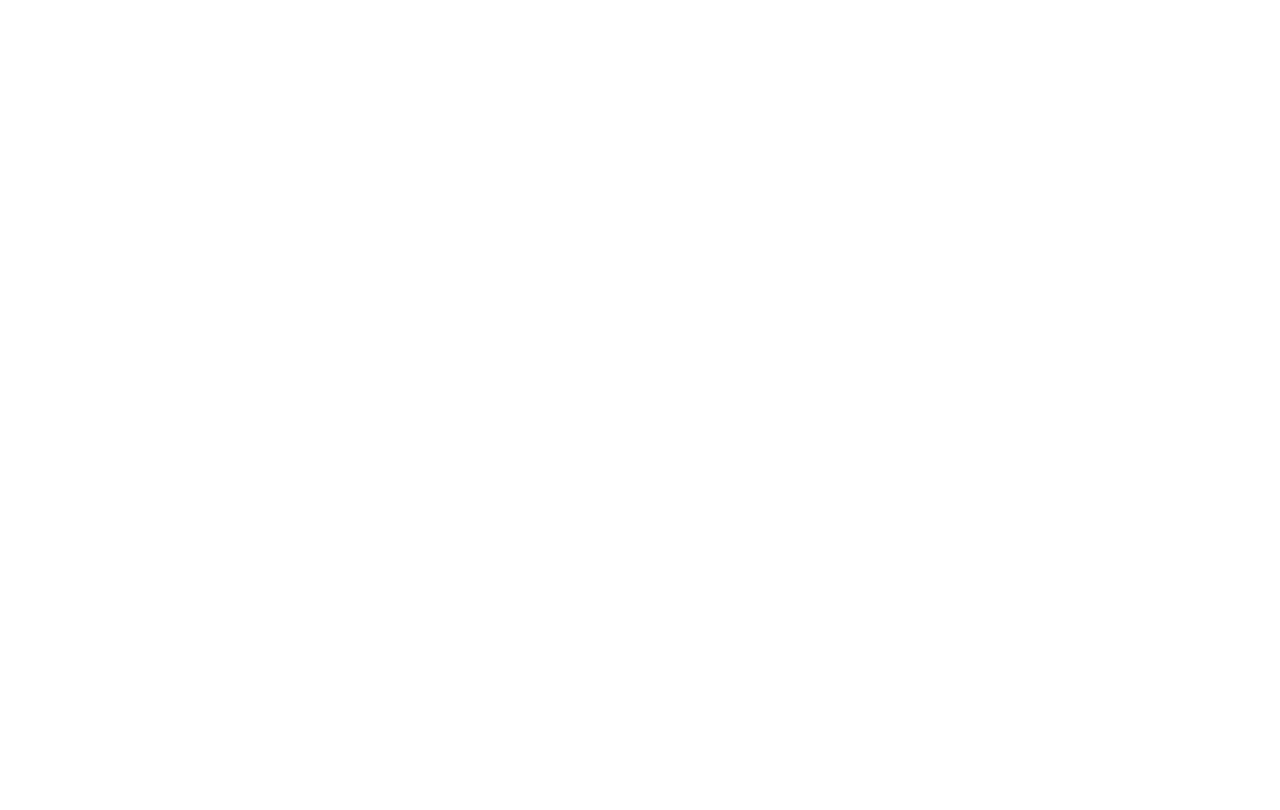
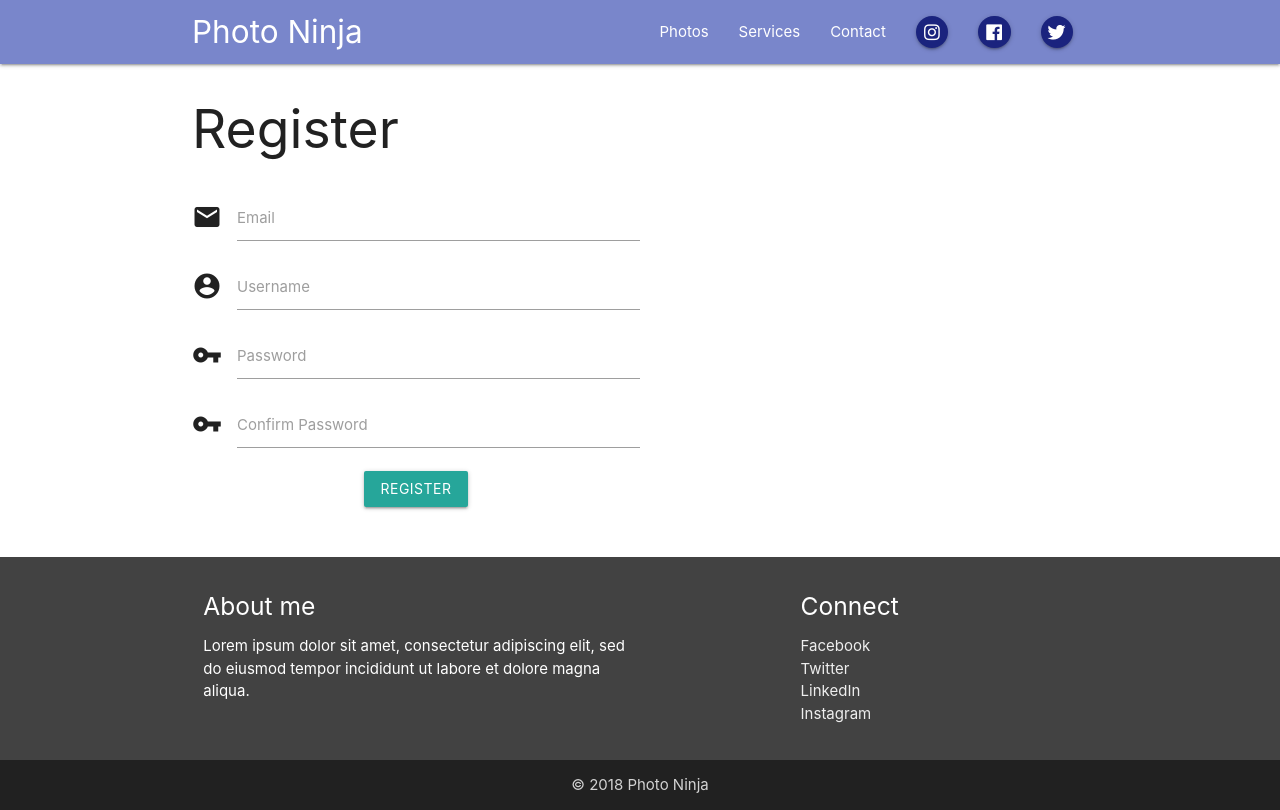
Before and after one commit to VedantParanjape/VJTICrackers, a Flask app: page /register in a window 1280 px wide. Before the commit the page is empty. Run offline with Flask 2, Linux system fonts and the light colour scheme; some libraries are stand-ins or nearby versions.

Commit message:
UI branch

```diff
--- a/VJTICrackersBlog/models.py
+++ b/VJTICrackersBlog/models.py
@@ -11,9 +11,9 @@
     id = db.Column(db.Integer, primary_key=True)
     username = db.Column(db.String(20), unique=True, nullable=False)
     email = db.Column(db.String(120), unique=True, nullable=False)
-    image_file = db.Column(db.String(20), nullable=False, default='default.jpg')
+    # image_file = db.Column(db.String(20), nullable=False, default='default.jpg')
     password = db.Column(db.String(60), nullable=False)
     #posts = db.relationship('Post', backref='author', lazy=True)
 
     def __repr__(self):
-        return str.format("User('{self.username}', '{self.email}', '{self.image_file}')")
+        return "{}, {}".format(self.username, self.email)
--- a/VJTICrackersBlog/templates/layout.html
+++ b/VJTICrackersBlog/templates/layout.html
@@ -16,19 +16,19 @@
   </style>
 </head>
 <body>
-<!--Header-->
-    <header class="indigo lighten-2">
-        <nav class="nav-wrapper transparent">
+<!-- navbar -->
+    <header>
+        <nav class="nav-wrapper indigo lighten-2">
             <div class="container">
-                <a href="" class="brand-logo">VJTI Crackers</a>
+                <a href="" class="brand-logo">Photo Ninja</a>
                 <a href="" class="sidenav-trigger" data-target="mobile-menu">
                     <i class="material-icons">menu</i>
                 </a>
                 <ul class="right hide-on-med-and-down">
-                    <li><a href="/home">Home</a></li>
-                    <li><a href="/about">About</a></li>
-                    <li><a href="/login">Contact</a></li>
-                    <li><a href="#" class="tooltipped btn-floating btn-small indigo darken-4" data-tooltip="Instagram">
+                    <li><a href="#photos">Photos</a></li>
+                    <li><a href="#services">Services</a></li>
+                    <li><a href="#contact">Contact</a></li>
+                    <li><a href="#" class=" tooltipped btn-floating btn-small indigo darken-4" data-tooltip="Instagram">
                         <i class="fab fa-instagram"></i>
                     </a></li>
                     <li><a href="#" class="tooltipped btn-floating btn-small indigo darken-4" data-tooltip="Facebook">
@@ -39,9 +39,9 @@
                     </a></li>
                 </ul>
                 <ul class="sidenav grey lighten-2" id="mobile-menu">
-                        <li><a href="/home">Home</a></li>
-                        <li><a href="/about">About</a></li>
-                        <li><a href="/login">Contact</a></li>
+                        <li><a href="#">Photos</a></li>
+                        <li><a href="#">Services</a></li>
+                        <li><a href="#">Contact</a></li>
                 </ul>
             </div>
         </nav>
@@ -82,7 +82,7 @@
     <script src="https://cdnjs.cloudflare.com/ajax/libs/materialize/1.0.0-beta/js/materialize.min.js"></script>
     <script>
         $(document).ready(function(){
-
+           $('.sidenav').sidenav();
         });
     </script>
 </body>
--- a/VJTICrackersBlog/templates/register.html
+++ b/VJTICrackersBlog/templates/register.html
@@ -0,0 +1,102 @@
+{% extends 'layout.html' %}
+{% block content %}
+
+
+<div class="container row">
+    <h2>Register</h2>
+	<form action="" method="POST" class="col l6 s12">
+            {{ form.hidden_tag() }}
+		<div class="input-field row">
+            <i class="material-icons prefix">email</i>
+            <!-- <input type="email" id="email" class="valid    ate"> -->
+
+
+            {{ form.email.label(class="form-control-label") }}
+                    {% if form.email.errors %}
+                        {{ form.email(class="form-control form-control-lg is-invalid") }}
+                        <div class="invalid-feedback">
+                            {% for error in form.email.errors %}
+                                <span>{{ error }}</span>
+                            {% endfor %}
+                        </div>
+                    {% else %}
+                        {{ form.email(class="form-control form-control-lg") }}
+                    {% endif %}
+
+
+            <!-- <label for="email">Email address</label> -->
+	    </div>
+		<div class="input-field row">
+                <i class="material-icons prefix">account_circle</i>
+            <!-- <input type="text" id="username" class="validate"> -->
+
+
+            {{ form.username.label(class="form-control-label") }}
+
+            {% if form.username.errors %}
+                {{ form.username(class="form-control form-control-lg is-invalid") }}
+                <div class="invalid-feedback">
+                    {% for error in form.username.errors %}
+                        <span>{{ error }}</span>
+                    {% endfor %}
+                </div>
+            {% else %}
+                {{ form.username(class="form-control form-control-lg") }}
+            {% endif %}
+
+
+            <!-- <label for="username">Username</label> -->
+
+
+		</div>
+
+		<div class="input-field form-group row">
+            <i class="material-icons prefix">vpn_key</i>
+            <!-- <input type="text" id="password" class="validate"> -->
+
+
+
+            {{ form.password.label(class="form-control-label") }}
+                    {% if form.password.errors %}
+                        {{ form.password(class="form-control form-control-lg is-invalid") }}
+                        <div class="invalid-feedback">
+                            {% for error in form.password.errors %}
+                                <span>{{ error }}</span>
+                            {% endfor %}
+                        </div>
+                    {% else %}
+                        {{ form.password(class="form-control form-control-lg") }}
+                    {% endif %}
+
+
+			<!-- <label for="password">Password</label> -->
+		</div>
+
+		<div class="input-field row">
+            <i class="material-icons prefix">vpn_key</i>
+            <!-- <input type="text" id="confirm_password" class="validate"> -->
+
+
+            {{ form.confirm_password.label(class="form-control-label") }}
+                    {% if form.confirm_password.errors %}
+                        {{ form.confirm_password(class="form-control form-control-lg is-invalid") }}
+                        <div class="invalid-feedback">
+                            {% for error in form.confirm_password.errors %}
+                                <span>{{ error }}</span>
+                            {% endfor %}
+                        </div>
+                    {% else %}
+                        {{ form.confirm_password(class="form-control form-control-lg") }}
+                    {% endif %}
+
+
+			<!-- <label for="confirm_password">Confirm password</label> -->
+        </div>
+
+        <div class="input-field center">
+                <button class="btn">Register</button>
+        </div>
+	</form>
+</div>
+
+{% endblock content %}
```
Also changed, not shown: VJTICrackersBlog/templates/home.html (+11 -1 lines), VJTICrackersBlog/site.db, VJTICrackersBlog/templates/img/home_doc.jpg (added), 2 other files.
